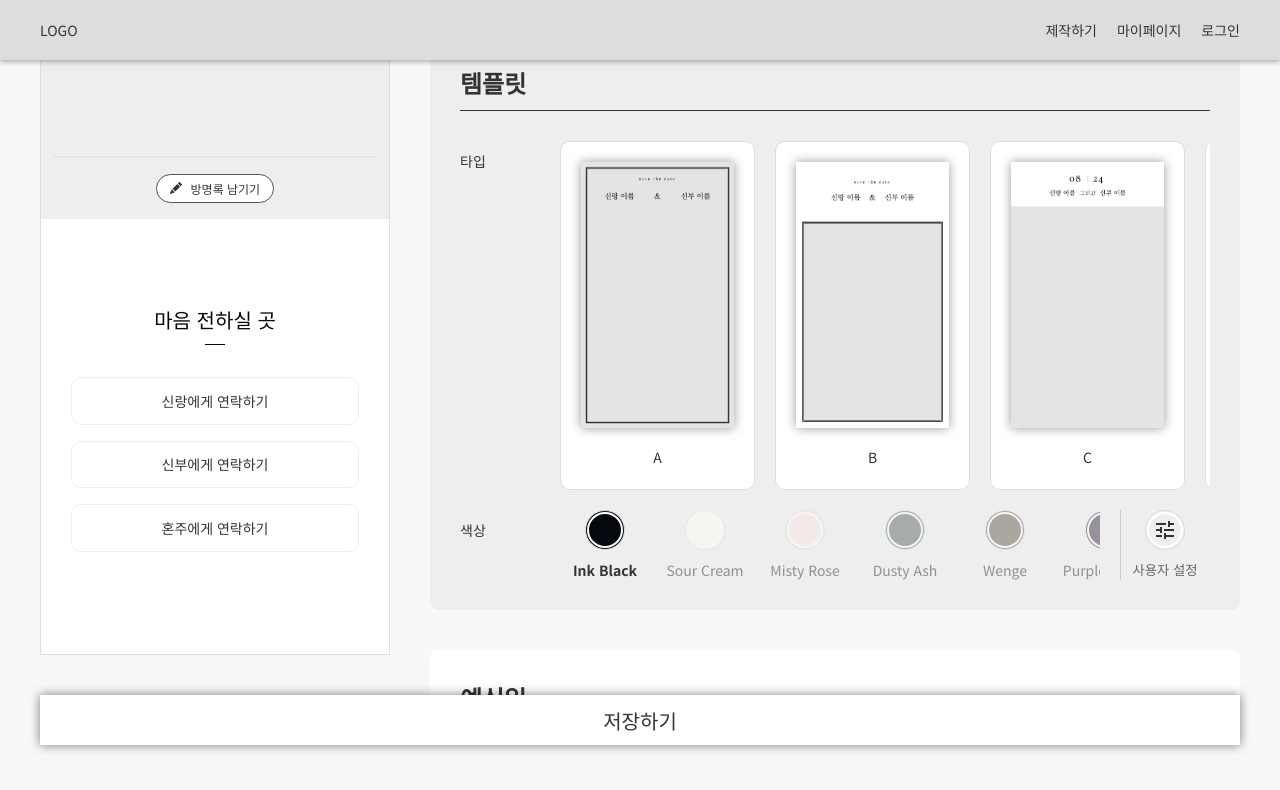
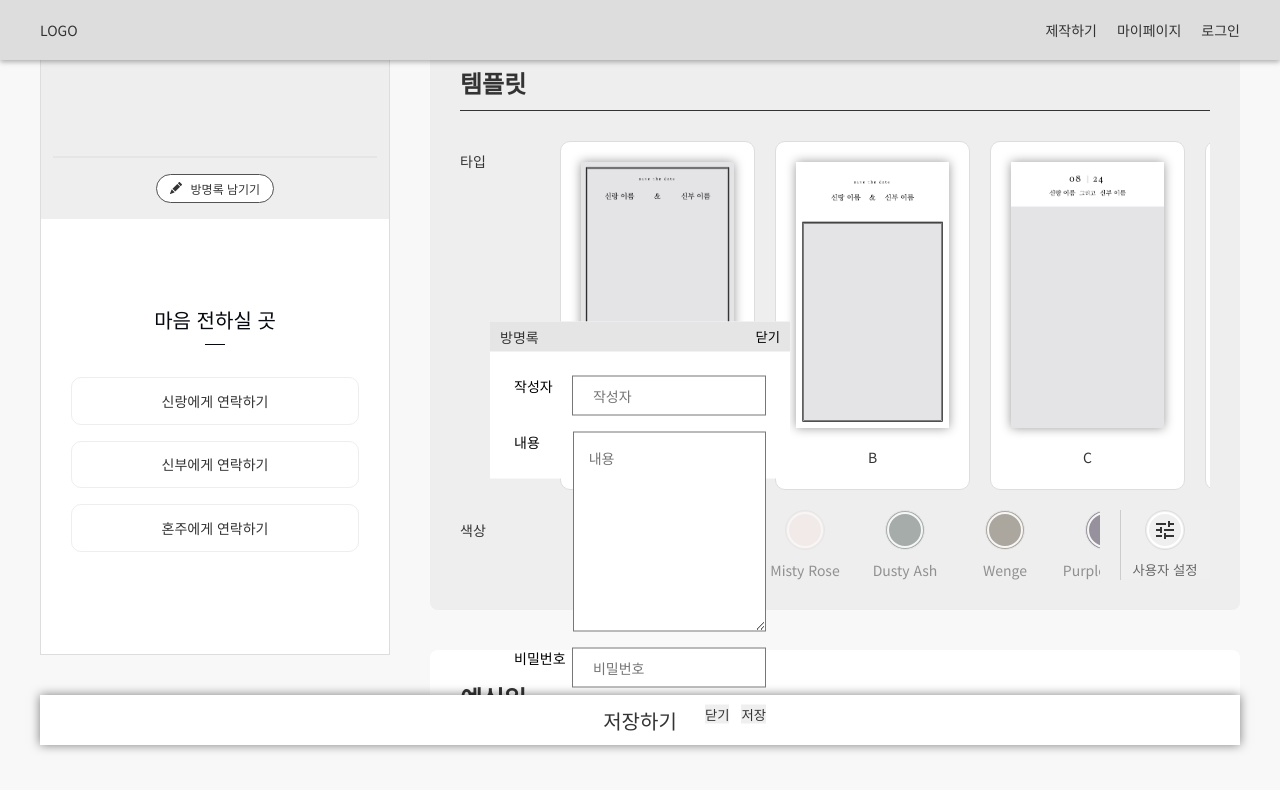
Before and after one commit to FE-DeLight/wedding-invitation-FE, a Next.js app: page /boards/write in a window 1280 px wide. Both pictures are taken after a click on the button "신랑에게 연락하기". Shown: the part 45-835 px from the top of the page. Built offline with nearby package versions, Linux system fonts and the light colour scheme; a web font is replaced by a local one.

Commit message:
Update: redux를 이용한 모달 붙이기

```diff
--- a/src/components/Contact/Preview/index.tsx
+++ b/src/components/Contact/Preview/index.tsx
@@ -1,24 +1,37 @@
 import React from 'react';
 import * as S from './style';
 
+import ContactModal from '@/components/Modal/ContactModal';
+import { useDispatch, useSelector } from 'react-redux';
+import { setOpenContactModal } from '@/store/contactSlice';
+
 export default function ContactPreview({ contacts }) {
+  const dispatch = useDispatch();
+  const contactState = useSelector((state: any) => state.contact);
+  const { openContactModal } = contactState;
+
+  const stateContactModal = () => {
+    console.log('Modal실행');
+    dispatch(setOpenContactModal(!openContactModal));
+  };
   console.log('contacts : ', contacts);
   return (
     <>
       <S.Container>
         <S.Title>마음 전하실 곳</S.Title>
         <S.Wrapper>
-          <S.Button>
+          <S.Button onClick={stateContactModal}>
             <span>신랑에게 연락하기</span>
           </S.Button>
-          <S.Button>
+          <S.Button onClick={stateContactModal}>
             <span>신부에게 연락하기</span>
           </S.Button>
-          <S.Button>
+          <S.Button onClick={stateContactModal}>
             <span>혼주에게 연락하기</span>
           </S.Button>
         </S.Wrapper>
       </S.Container>
+      <ContactModal />
     </>
   );
 }
--- /dev/null
+++ b/src/components/Modal/ContactModal.tsx
@@ -0,0 +1,64 @@
+import React, { useRef } from 'react';
+import * as S from './ContactModalStyle';
+import { useDispatch, useSelector } from 'react-redux';
+import { setOpenContactModal } from '@/store/contactSlice';
+
+export default function ContactModal() {
+  const dispatch = useDispatch();
+  const contactState = useSelector((state: any) => state.contact);
+  const { openContactModal } = contactState;
+
+  const stateModal = () => {
+    dispatch(setOpenContactModal(!openContactModal));
+  };
+
+  const formRef = useRef<HTMLFormElement>(null);
+  const nameRef = useRef<HTMLInputElement>(null);
+  const contentRef = useRef<HTMLTextAreaElement>(null);
+  const passwordRef = useRef<HTMLInputElement>(null);
+
+  const onSubmit = (event: any) => {
+    event.preventDefault();
+    // onSubmit 함수에서 유효성 체크 검사 해야될 것 같음!
+    // const card = {
+    //   id: Date.now(), // uuid
+    //   name: nameRef.current?.value || '',
+    //   password: passwordRef.current?.value || '',
+    // };
+
+    formRef.current?.reset();
+    // dispatch(setCard(card));
+    stateModal();
+  };
+
+  return (
+    openContactModal && (
+      <S.ModalLayout>
+        <S.ModalHeader>
+          <header>방명록</header>
+          <S.IconButton onClick={stateModal}>닫기</S.IconButton>
+        </S.ModalHeader>
+        <S.ModalWrap>
+          <S.ModalBody ref={formRef} action="" method="post">
+            <S.SelectSample>
+              <label>작성자</label>
+              <input ref={nameRef} type="text" placeholder="작성자" />
+            </S.SelectSample>
+            <S.SelectSample>
+              <label>내용</label>
+              <textarea ref={contentRef} placeholder="내용" />
+            </S.SelectSample>
+            <S.SelectSample>
+              <label>비밀번호</label>
+              <input ref={passwordRef} type="password" placeholder="비밀번호" />
+            </S.SelectSample>
+          </S.ModalBody>
+          <S.ModalBottom>
+            <button onClick={stateModal}>닫기</button>
+            <button onClick={onSubmit}>저장</button>
+          </S.ModalBottom>
+        </S.ModalWrap>
+      </S.ModalLayout>
+    )
+  );
+}
--- /dev/null
+++ b/src/components/Modal/ContactModalStyle.tsx
@@ -0,0 +1,64 @@
+import styled from '@emotion/styled';
+
+export const ModalLayout = styled.div`
+  position: fixed;
+  z-index: 5;
+  top: 50%;
+  left: 50%;
+  width: 300px;
+  height: 157px;
+  background-color: white;
+  transform: translate(-50%, -50%);
+`;
+
+export const ModalWrap = styled.div`
+  padding: 24px;
+`;
+
+export const ModalHeader = styled.div`
+  display: flex;
+  justify-content: space-between;
+  padding: 5px 10px;
+  background-color: #e5e5e5;
+`;
+
+export const IconButton = styled.button`
+  height: 0;
+  color: black;
+`;
+
+export const ModalBody = styled.form`
+  //
+`;
+export const Validation = styled.div`
+  color: red;
+`;
+export const SelectSample = styled.div`
+  display: flex;
+  align-items: flex-start;
+  text-align: center;
+  color: black;
+  margin-bottom: 16px;
+  label {
+    color: black;
+    width: 80px;
+    text-align: start;
+  }
+
+  input,
+  textarea {
+    width: 100%;
+  }
+`;
+
+export const ModalBottom = styled.div`
+  text-align: end;
+
+  button {
+    margin-right: 12px;
+
+    &:last-child {
+      margin-right: 0;
+    }
+  }
+`;
--- /dev/null
+++ b/src/store/contactSlice/index.tsx
@@ -0,0 +1,50 @@
+import { createSlice, PayloadAction } from '@reduxjs/toolkit';
+
+// type Card = {
+//   id: number;
+//   name: string;
+//   time: string;
+//   content: string;
+//   password: string;
+// };
+
+type AppState = {
+  //   cards: Card[];
+  openContactModal: boolean;
+  //   openGuestBookDelectModal: boolean;
+};
+
+const initialState: AppState = {
+  // 초기값 설정
+  //   cards: [],
+  openContactModal: false,
+  //   openGuestBookDelectModal: false,
+};
+
+const contactSlice = createSlice({
+  name: 'contactSlice',
+  initialState,
+  reducers: {
+    // setCard: (state, action: PayloadAction<Card>) => {
+    //   state.cards.push(action.payload);
+    // },
+    // deleteCard: (state, action: PayloadAction<Card>) => {
+    //   const Card = action.payload;
+    //   return {
+    //     ...state,
+    //     cards: state.cards.filter((card) => console.log('cards :', card)),
+    //   };
+    // },
+    setOpenContactModal: (state, action: PayloadAction<boolean>) => {
+      state.openContactModal = action.payload;
+    },
+    // setOpenGuestBookDelectModal: (state, action: PayloadAction<boolean>) => {
+    //   state.openGuestBookDelectModal = action.payload;
+    // },
+  },
+});
+
+// export const { setCard, deleteCard, setOpenGuestBookModal, setOpenGuestBookDelectModal } = contactSlice.actions;
+export const { setOpenContactModal } = contactSlice.actions;
+
+export default contactSlice.reducer;
--- a/src/store/index.tsx
+++ b/src/store/index.tsx
@@ -5,6 +5,7 @@ import loginSlice from './loginSlice';
 import styleOptionSlice from './styleOptionSlice';
 import invitationSlice from './invitationSlice';
 import guestBookSlice from './guestBookSlice';
+import contactSlice from './contactSlice';
 
 const store = configureStore({
   reducer: {
@@ -14,6 +15,7 @@ const store = configureStore({
     styleOption: styleOptionSlice,
     invitation: invitationSlice,
     guestBook: guestBookSlice,
+    contact: contactSlice,
   },
 });
 
```
